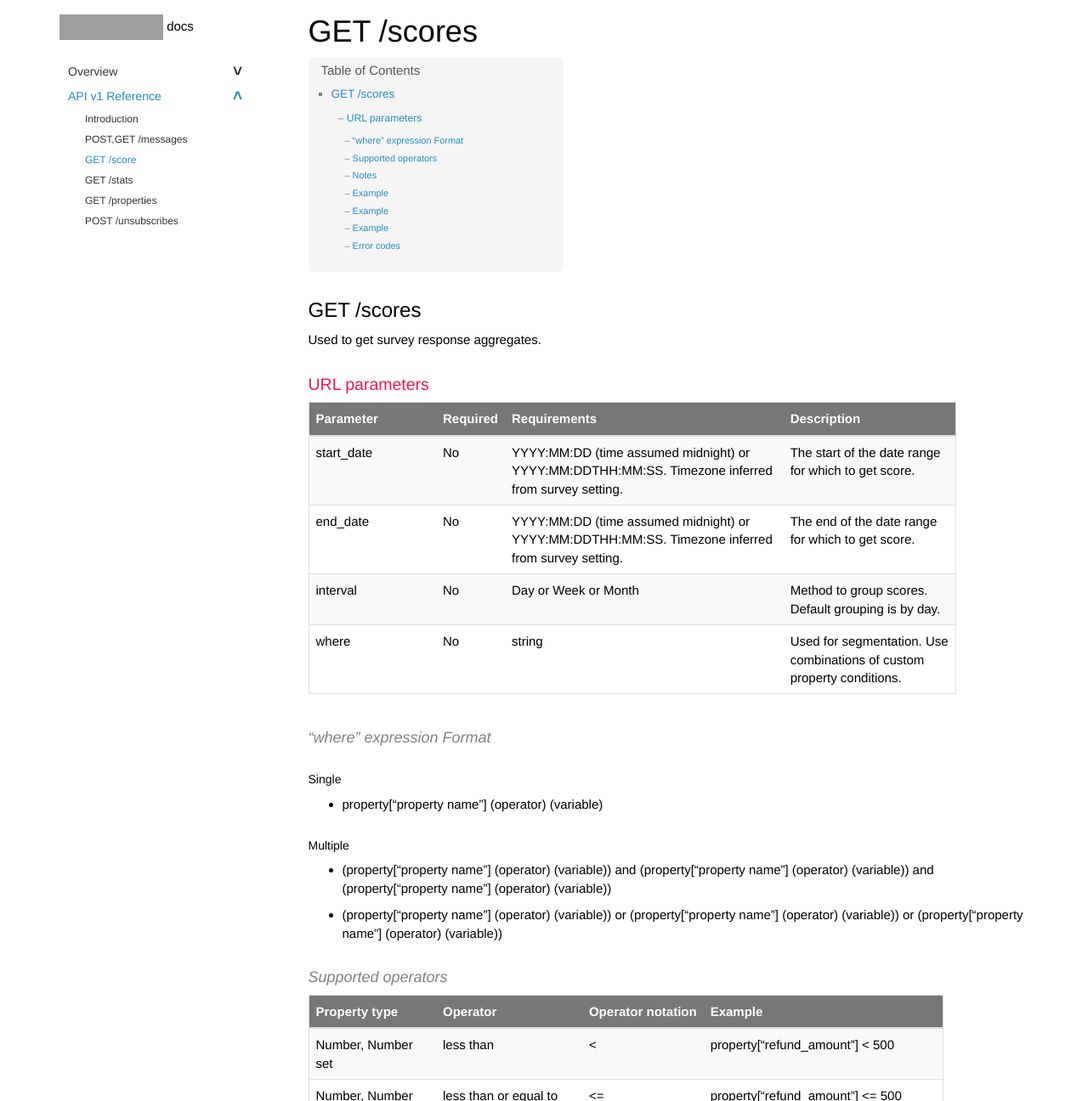
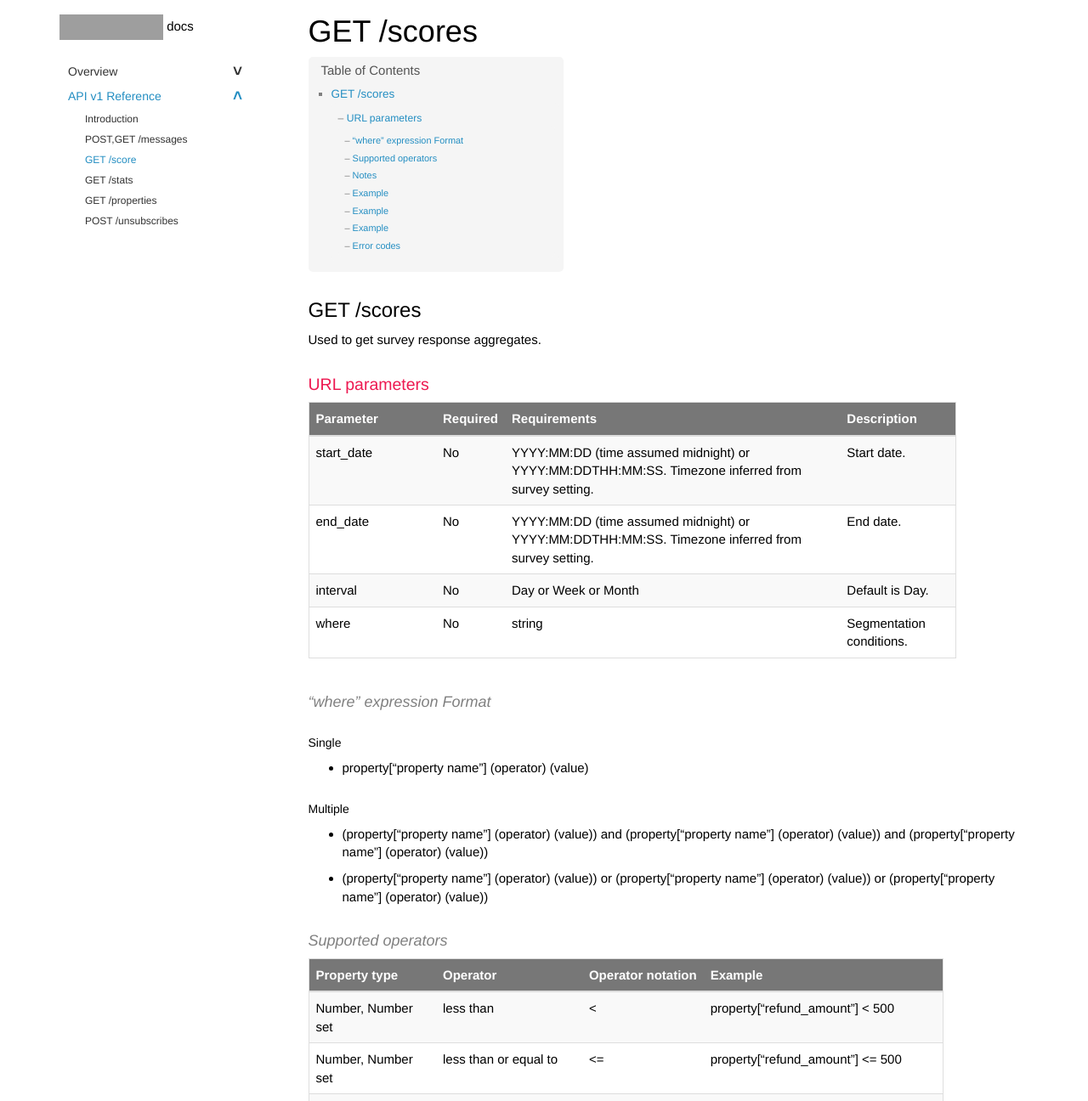
Before and after one commit to booleanapp/docs, a Jekyll site: the page built from pages/apiv1/v1_score.md, in a window 1280 px wide and 1400 px high, cut to the strip 104-1400 px from the top of the window. Shown: the whole strip at 85% size. Built offline with Jekyll 4.4.1, drawn with Linux system fonts in a browser that asks for light colours; some of the changed text lies outside the part shown; grey boxes are pictures that could not be loaded.

Commit message:
Improved content.

```diff
--- a/pages/apiv1/v1_score.md
+++ b/pages/apiv1/v1_score.md
@@ -13,21 +13,21 @@ Used to get survey response aggregates.
 
 |Parameter|Required|Requirements|Description|
 |---------|--------|------------|-----------|
-|start_date|No|YYYY:MM:DD (time assumed midnight) or YYYY:MM:DDTHH:MM:SS. Timezone inferred from survey setting.|The start of the date range for which to get score.|
-|end_date|No|YYYY:MM:DD (time assumed midnight) or YYYY:MM:DDTHH:MM:SS. Timezone inferred from survey setting.|The end of the date range for which to get score.|
-|interval|No|Day or Week or Month|Method to group scores. Default grouping is by day.|
-|where|No|string|Used for segmentation. Use combinations of custom property conditions.|
+|start_date|No|YYYY:MM:DD (time assumed midnight) or YYYY:MM:DDTHH:MM:SS. Timezone inferred from survey setting.|Start date.|
+|end_date|No|YYYY:MM:DD (time assumed midnight) or YYYY:MM:DDTHH:MM:SS. Timezone inferred from survey setting.|End date.|
+|interval|No|Day or Week or Month|Default is Day.|
+|where|No|string|Segmentation conditions.|
 
 #### "where" expression Format
 
 ##### Single
 
-* property["property name"] (operator) (variable)
+* property["property name"] (operator) (value)
 
 ##### Multiple
 
-* (property["property name"] (operator) (variable)) and (property["property name"] (operator) (variable)) and (property["property name"] (operator) (variable))
-* (property["property name"] (operator) (variable)) or (property["property name"] (operator) (variable)) or (property["property name"] (operator) (variable))
+* (property["property name"] (operator) (value)) and (property["property name"] (operator) (value)) and (property["property name"] (operator) (value))
+* (property["property name"] (operator) (value)) or (property["property name"] (operator) (value)) or (property["property name"] (operator) (value))
 
 
 #### Supported operators
```
Also changed, not shown: other parts of pages/apiv1/v1_score.md (+1 -1 lines).
